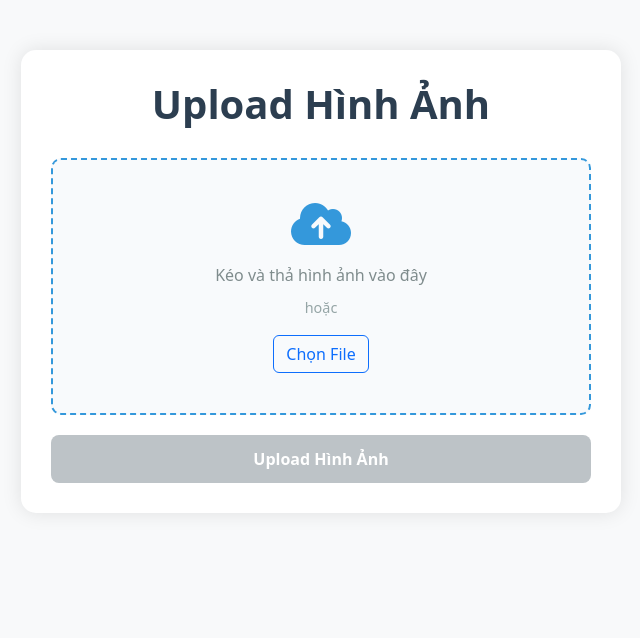
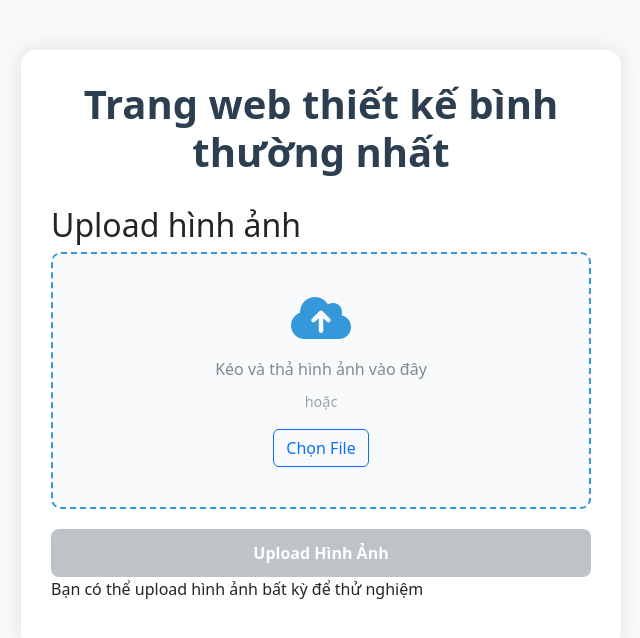
Before and after one commit to ThinhTran02082004/UMA_Trong_Thinh, a website: page public/index.html in a window 1280 px wide. Shown: the whole page, without its empty margins (319-959 px from the left). Drawn offline with nearby package versions, Linux system fonts and the light colour scheme.

Commit message:
Thêm vài thông điệp

```diff
--- a/public/index.html
+++ b/public/index.html
@@ -10,8 +10,8 @@
 </head>
 <body class="bg-light">
     <div class="upload-container">
-        <h1 class="upload-title">Upload Hình Ảnh</h1>
-
+        <h1 class="upload-title">Trang web thiết kế bình thường nhất</h1>
+        <h2>Upload hình ảnh</h2>
         <form id="uploadForm" action="/upload" method="post" enctype="multipart/form-data">
             <div class="upload-area" id="dropZone">
                 <i class="fas fa-cloud-upload-alt upload-icon"></i>
@@ -43,6 +43,7 @@
                 Có lỗi xảy ra khi upload!
             </div>
         </form>
+        <p>Bạn có thể upload hình ảnh bất kỳ để thử nghiệm</p>
     </div>
 
     <script>
```
